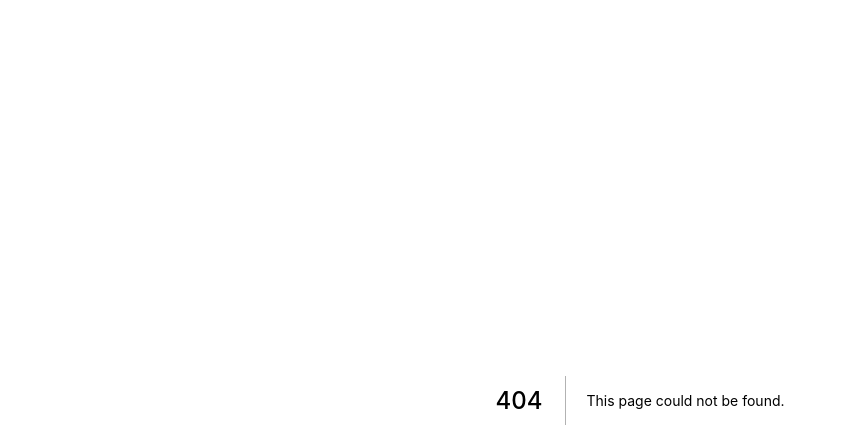
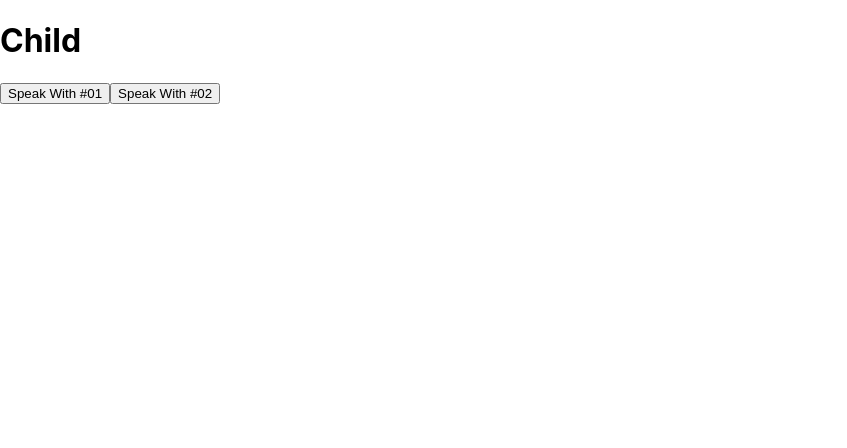
Before and after one commit to FelipeSaadi/Estudos, a Next.js app in the folder next.js/exercises/: page /communication/indirect1 in a window 1280 px wide. Before the commit this address had no page. Shown: the top 448 px of the page, without its empty margins (0-847 px from the left). Built offline with nearby package versions, Linux system fonts and the light colour scheme.

Commit message:
completed the Indirect Communication lesson

```diff
--- /dev/null
+++ b/next.js/exercises/components/indirect/Child.jsx
@@ -0,0 +1,13 @@
+export default function Child(props) {
+    return (
+        <div>
+            <h1>Child</h1>
+            <button onClick={props.function}>Speak With #01</button>
+            <button onClick={
+                () => props.function("I approved!", "I will do Medicine!", `Starting in ${2022}`)
+            }>
+                Speak With #02
+            </button>
+        </div>
+    )
+}
--- /dev/null
+++ b/next.js/exercises/components/indirect/Parent.jsx
@@ -0,0 +1,12 @@
+import Child from "./Child";
+
+export default function Parent(props) {
+    function speakWith(params1, params2, params3) {
+        console.log(params1, params2, params3)
+    }
+    return (
+        <div>
+            <Child function={speakWith} />
+        </div>
+    )
+}
--- /dev/null
+++ b/next.js/exercises/pages/communication/indirect1.jsx
@@ -0,0 +1,7 @@
+import Parent from "../../components/indirect/Parent";
+
+export default function indirect1() {
+    return (
+        <Parent />
+    )
+}
```
